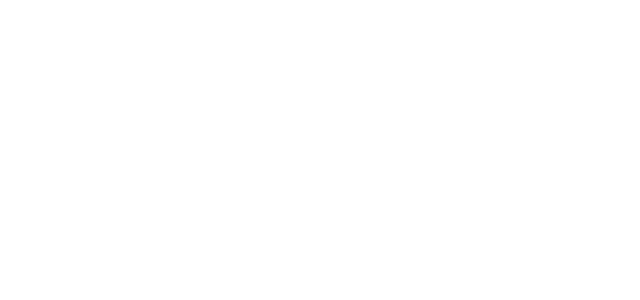
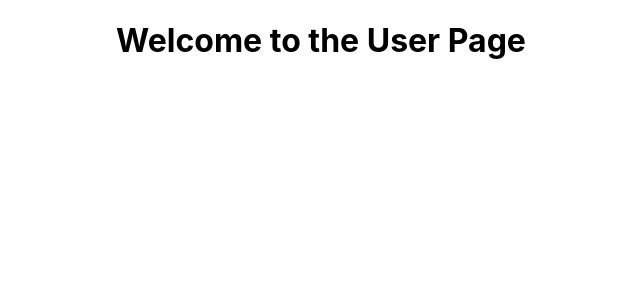
Before and after one commit to devrlora/React-Photo-App, a React (Create React App) app in the folder react-photoapp/: page /user in a window 1280 px wide. Shown: the top 300 px of the page, without its empty margins (319-959 px from the left). Built offline with nearby package versions, Linux system fonts and the light colour scheme.

Commit message:
uncommentd out the Home, Navbar and user component

```diff
--- a/react-photoapp/src/components/Home.js
+++ b/react-photoapp/src/components/Home.js
@@ -5,7 +5,7 @@
     render() {
         return (
             <div>
-                <h1>Hello</h1>
+                <h1>Welcome to the Home Page</h1>
             </div>
         )
     }
--- a/react-photoapp/src/components/Navbar.js
+++ b/react-photoapp/src/components/Navbar.js
@@ -1,7 +1,7 @@
 import React, { Component } from 'react';
 import {Route} from 'react-router-dom';
 import Home from './Home';
-// import User from './User';
+import User from './User';
 // import Bookmarks from './Bookmarks';
 // import Logout from './Logout';
 
@@ -11,8 +11,8 @@
         return (
             <div className ='Menu'>
                 <Route path ='/home' component={Home} />
-                {/* <Route path ='/user' component={User} />
-                <Route path ='/bookmarks' component={Bookmarks} />
+                <Route path ='/user' component={User} />
+                {/* <Route path ='/bookmarks' component={Bookmarks} />
                 <Route path ='/' component={Logout} /> */}
             </div>
         )
--- a/react-photoapp/src/components/User.js
+++ b/react-photoapp/src/components/User.js
@@ -1 +1,14 @@
 // use if/else function to verify user login
+import React, { Component } from 'react'
+
+export class User extends Component {
+    render() {
+        return (
+            <div>
+                <h1>Welcome to the User Page</h1>
+            </div>
+        )
+    }
+}
+
+export default User
```
